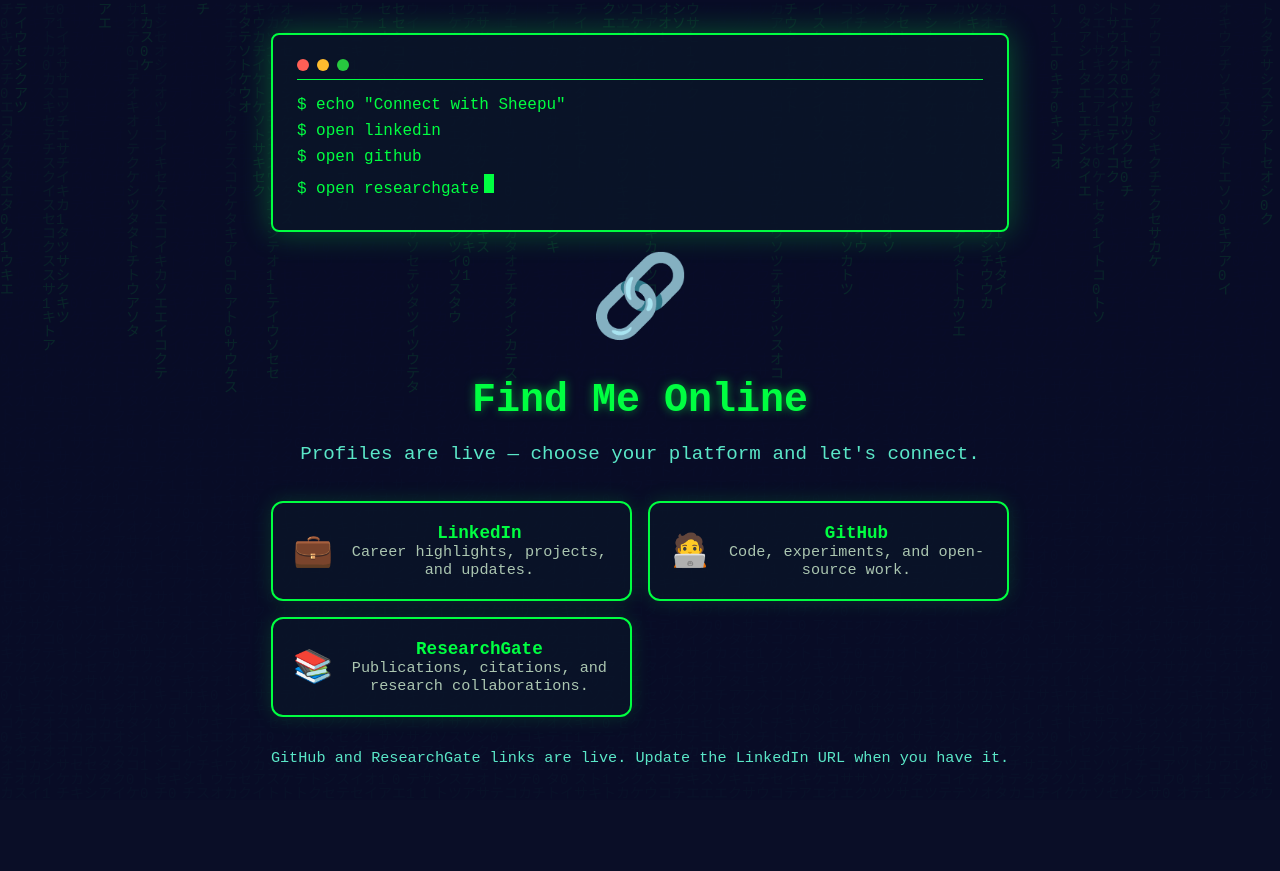
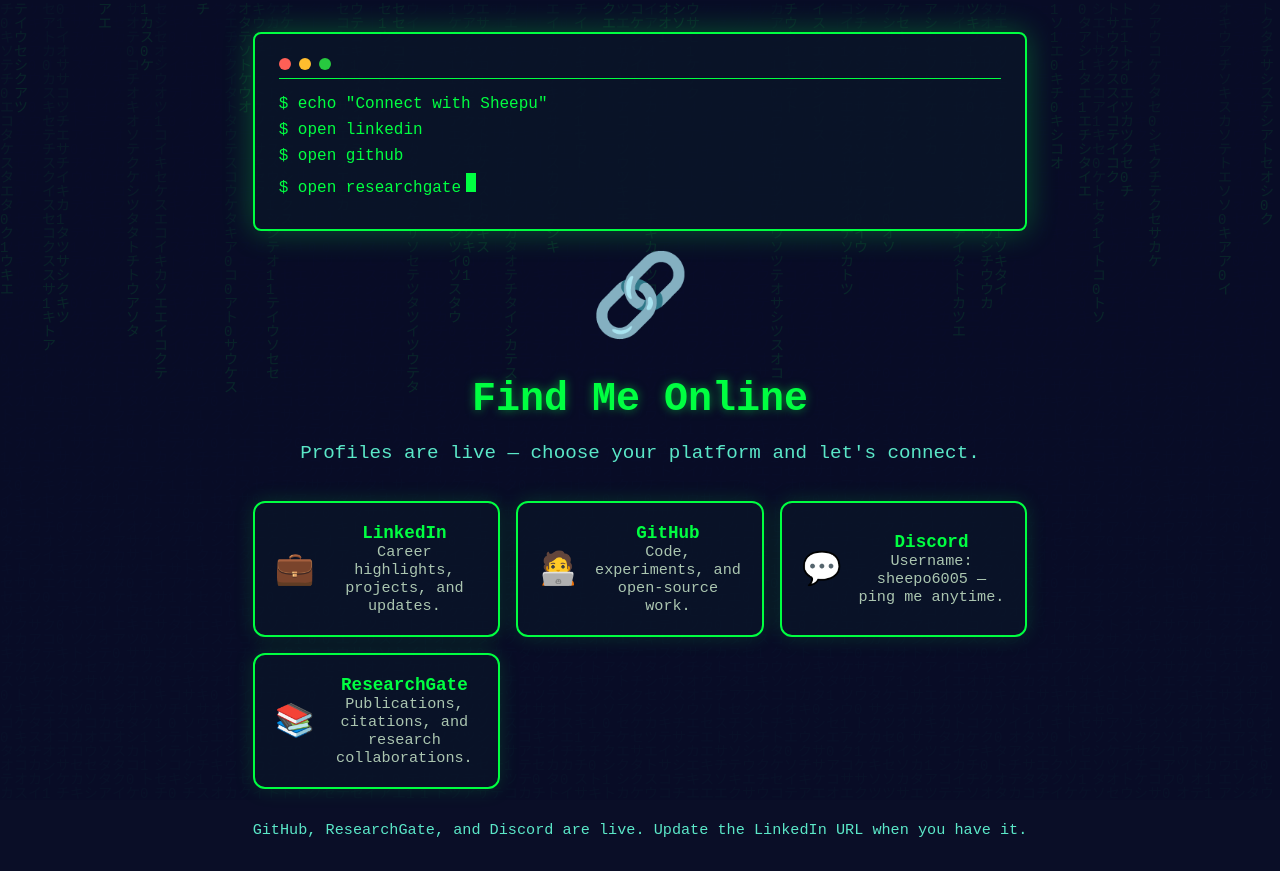
Before and after one commit to mh-sheepu/mh-sheepu.github.io, a plain HTML site: page index.html in a window 1280 px wide. Before the commit the page ends 800 px from the top, so only its background shows below. Drawn offline with Linux system fonts and the light colour scheme.

Commit message:
Add Discord contact link

```diff
--- a/index.html
+++ b/index.html
@@ -234,6 +234,13 @@
                     <div class="link-desc">Code, experiments, and open-source work.</div>
                 </div>
             </a>
+            <a class="link-card" href="https://discord.com/users/sheepo6005" target="_blank" rel="noopener noreferrer">
+                <div class="link-emoji">💬</div>
+                <div>
+                    <div class="link-title">Discord</div>
+                    <div class="link-desc">Username: sheepo6005 — ping me anytime.</div>
+                </div>
+            </a>
             <a class="link-card" href="https://www.researchgate.net/profile/Mahmudul-Hasan-Sheepu" target="_blank" rel="noopener noreferrer">
                 <div class="link-emoji">📚</div>
                 <div>
@@ -243,7 +250,7 @@
             </a>
         </div>
 
-        <div class="note">GitHub and ResearchGate links are live. Update the LinkedIn URL when you have it.</div>
+        <div class="note">GitHub, ResearchGate, and Discord are live. Update the LinkedIn URL when you have it.</div>
     </div>
 
     <script>
```
Also changed, not shown: links.html (+8 -1 lines).
